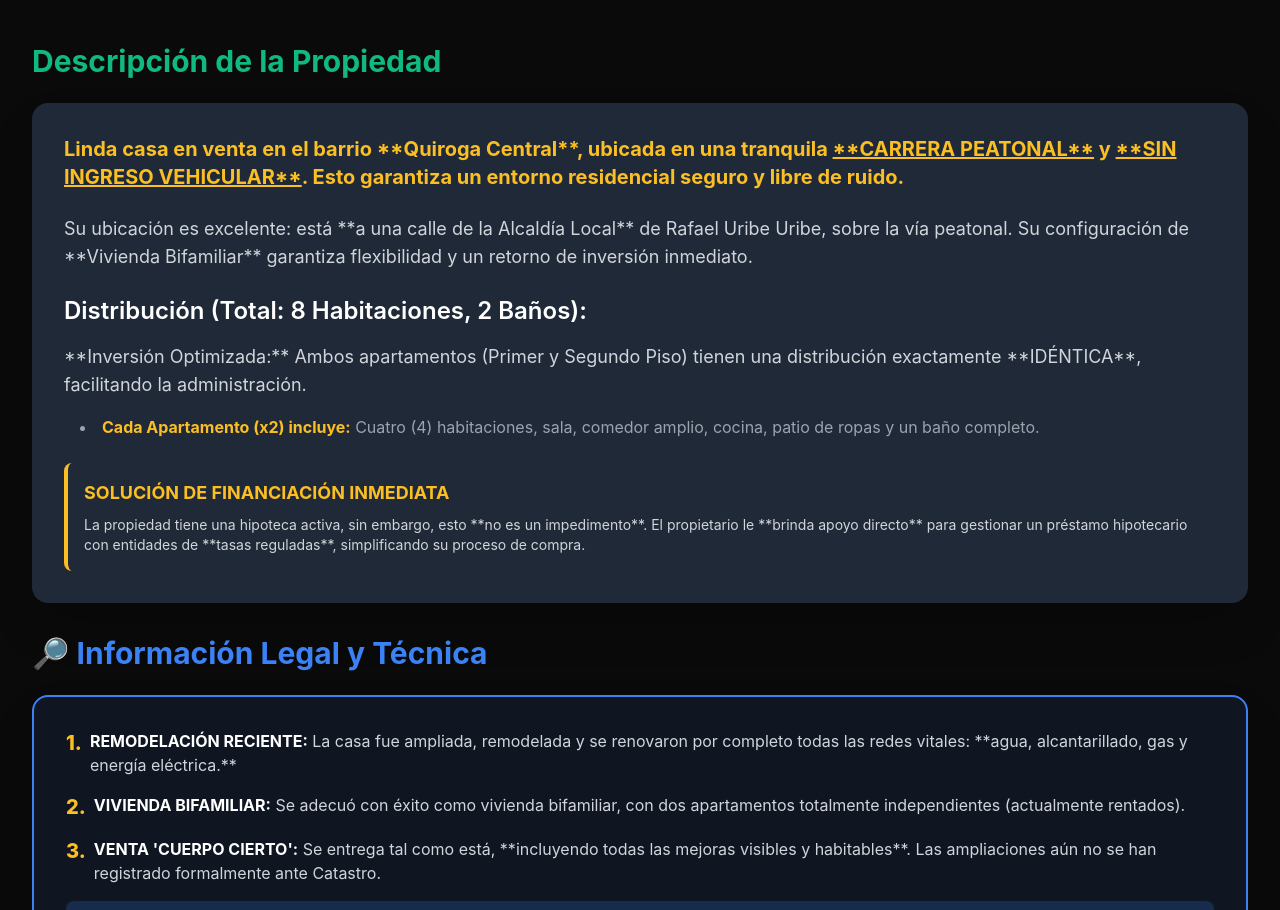
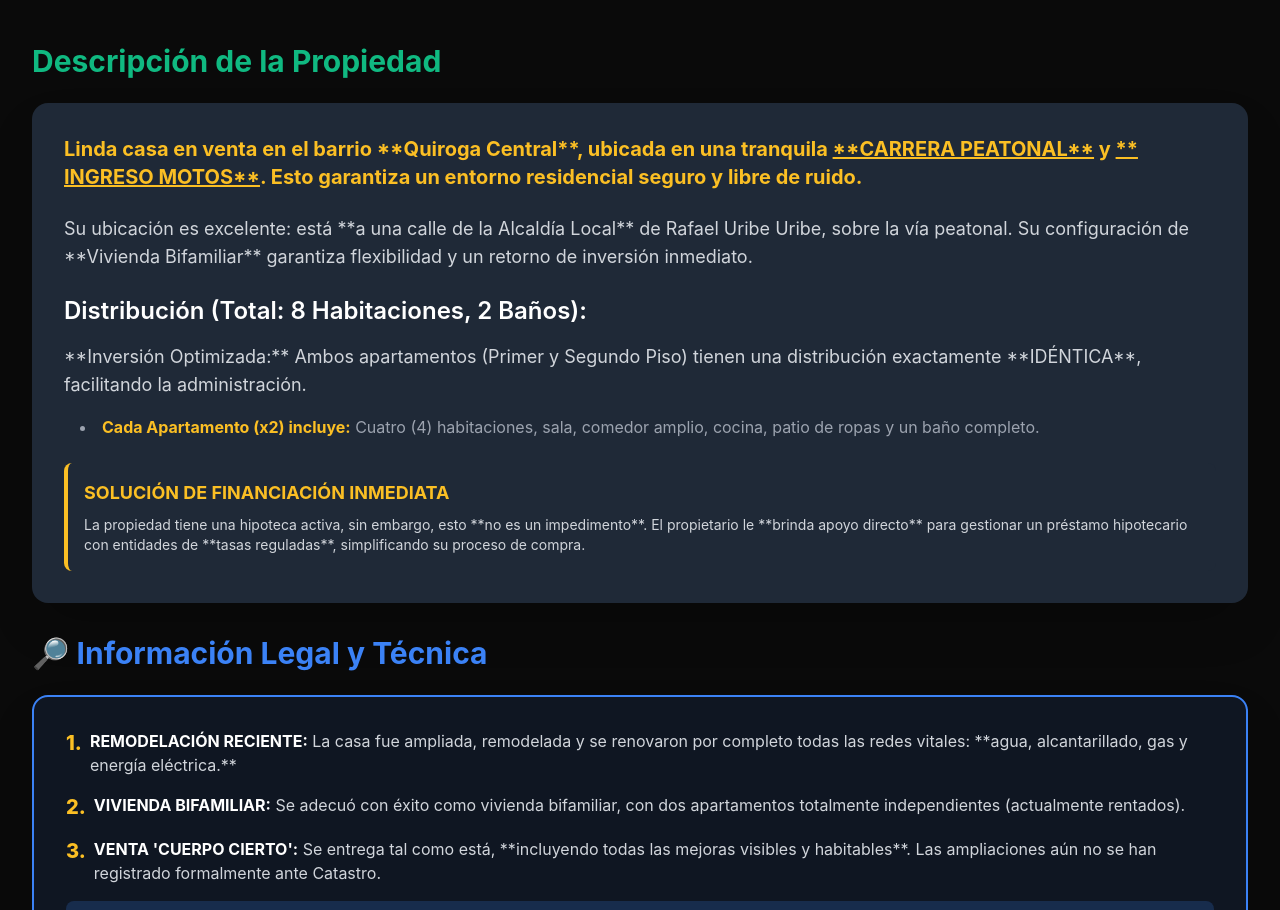
Before and after one commit to jimbogc/Oportunidad-Quiroga-Central, a plain HTML site: page index.html in a window 1280 px wide. Shown: the part 2340-3250 px from the top of the page. Drawn offline with nearby package versions, Linux system fonts and the light colour scheme.

Commit message:
Update index.html

```diff
--- a/index.html
+++ b/index.html
@@ -356,7 +356,7 @@
             <div class="bg-dark-secondary p-6 sm:p-8 rounded-2xl shadow-2xl">
                 <!-- Párrafo CLAVE con alto contraste para la restricción (EN AMARILLO) -->
                 <p class="text-base sm:text-xl text-accent-yellow font-bold mb-6" data-original-content>
-                    Linda casa en venta en el barrio **Quiroga Central**, ubicada en una tranquila <span class="underline">**CARRERA PEATONAL**</span> y <span class="underline">**SIN INGRESO VEHICULAR**</span>. Esto garantiza un entorno residencial seguro y libre de ruido.
+                    Linda casa en venta en el barrio **Quiroga Central**, ubicada en una tranquila <span class="underline">**CARRERA PEATONAL**</span> y <span class="underline">** INGRESO MOTOS**</span>. Esto garantiza un entorno residencial seguro y libre de ruido.
                 </p>
                 <!-- Párrafo de Ubicación (Cercanía a la Alcaldía) -->
                 <p class="text-base sm:text-lg text-gray-300 mb-6">
```
